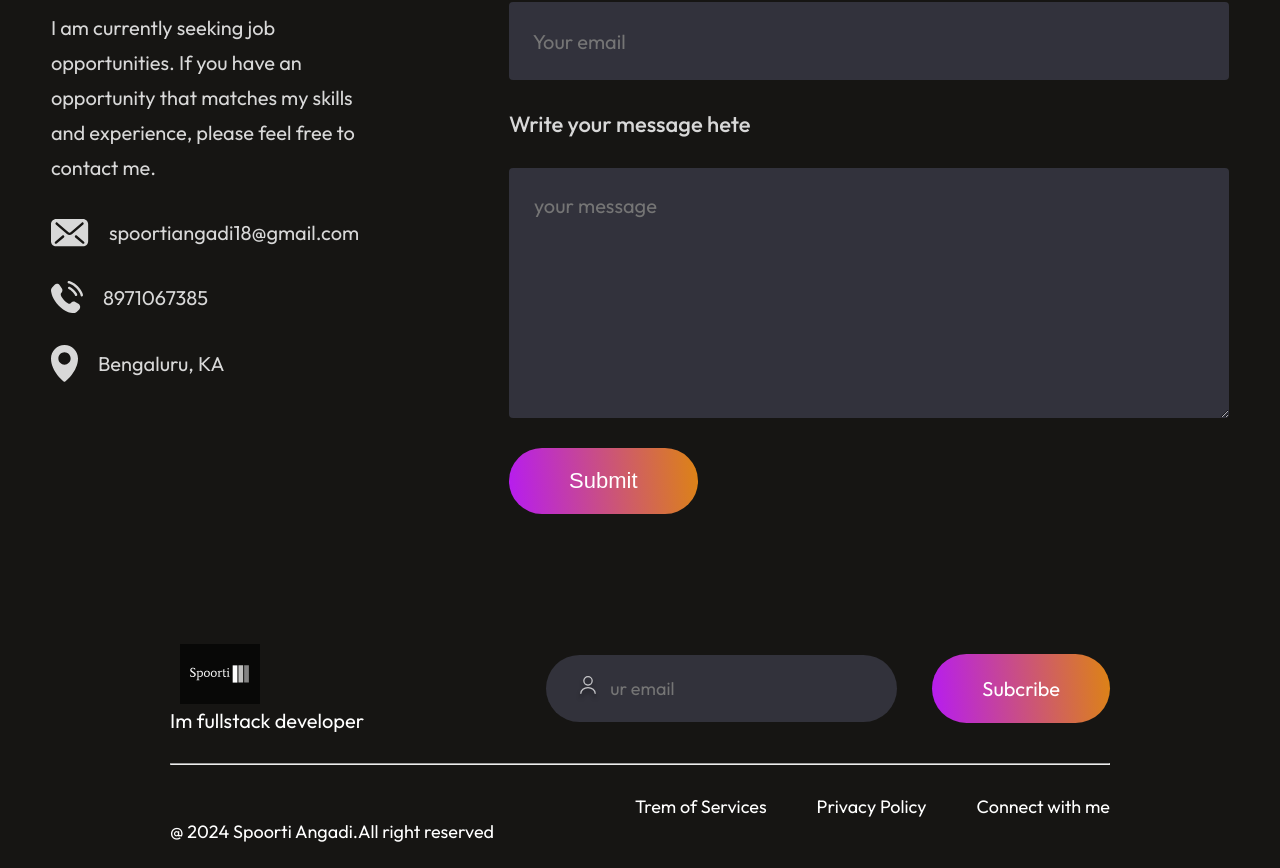
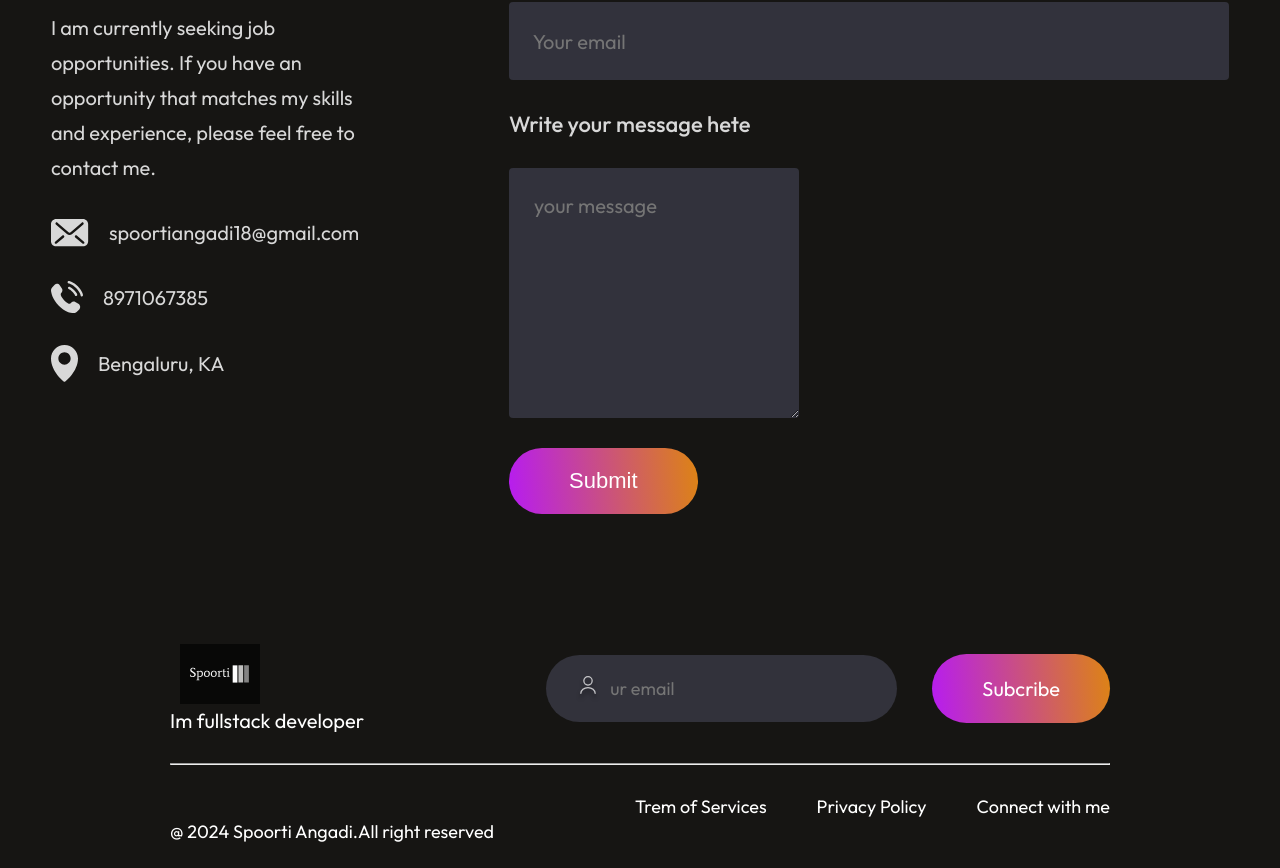
Before and after one commit to TechSpoorti/Portfolio, a React (Create React App) app: page / in a window 1280 px wide. Shown: the part 5359-6227 px from the top of the page. Built offline with nearby package versions, Linux system fonts and the light colour scheme.

Commit message:
text2 area

```diff
--- a/src/Components/Contact/Contact.css
+++ b/src/Components/Contact/Contact.css
@@ -84,8 +84,7 @@ font-size: 22px;
 
 }
 .contact-right textarea {
-    width: 100%;
-    max-width: 750px; /* Optional: Set a maximum width */
+    width: 700; /* Optional: Set a maximum width */
     border: none;
     padding: 25px;
     border-radius: 4px;
@@ -155,7 +154,6 @@ font-size: 22px;
 }
 .contact-right textarea {
     width: 100%;
-    max-width: 750px; /* Optional: Set a maximum width */
     border: none;
     padding: 25px;
     border-radius: 4px;
```
